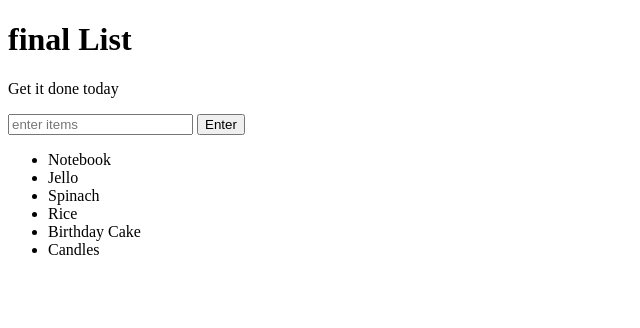
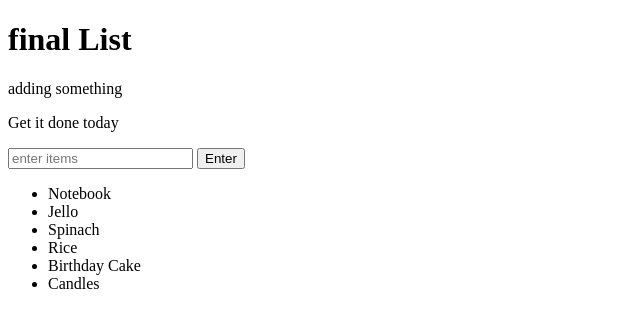
Before and after one commit to kevin5880/background-generator, a plain HTML site: page index.html in a window 1280 px wide. Shown: the whole page, without its empty margins (0-640 px from the left). Drawn offline with Linux system fonts and the light colour scheme.

Commit message:
adding text

```diff
--- a/index.html
+++ b/index.html
@@ -6,6 +6,7 @@
 </head>
 <body>
 	<h1>final List</h1>
+	<p> adding something </p>
 	<p id="first">Get it done today</p>
 	<input id="userinput" type="text" placeholder="enter items">
 	<button id="enter">Enter</button>
```
